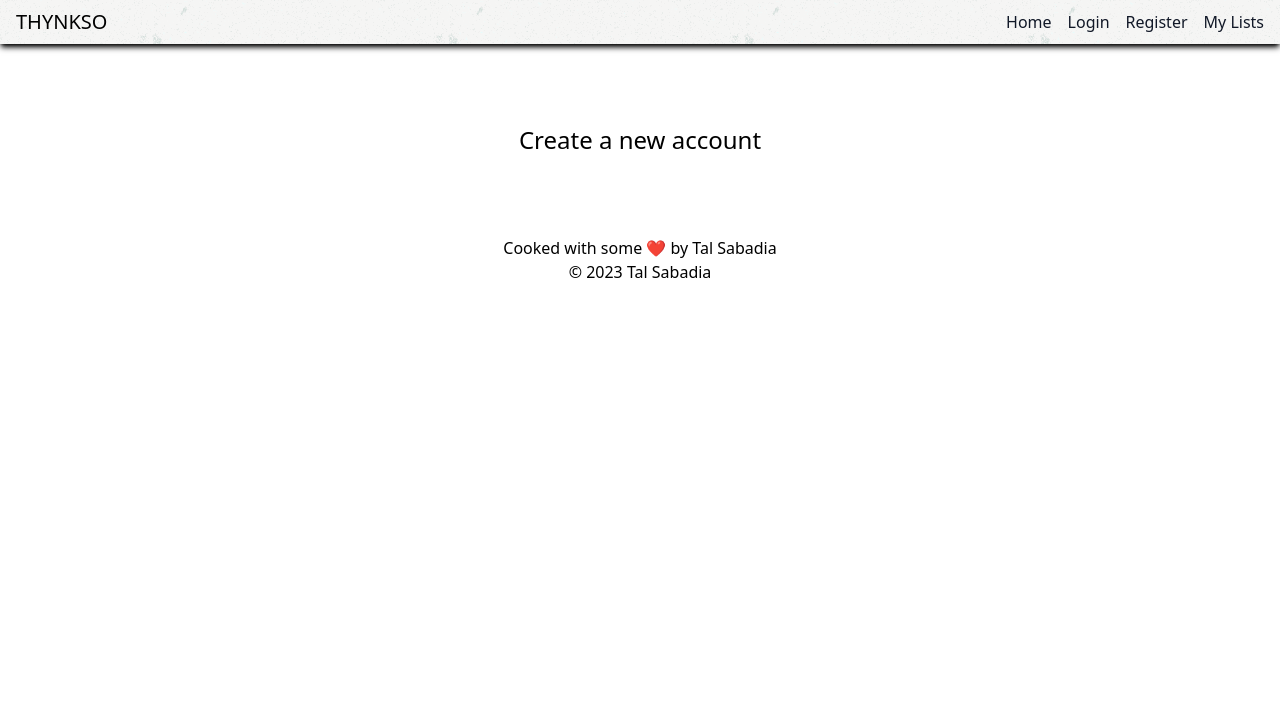
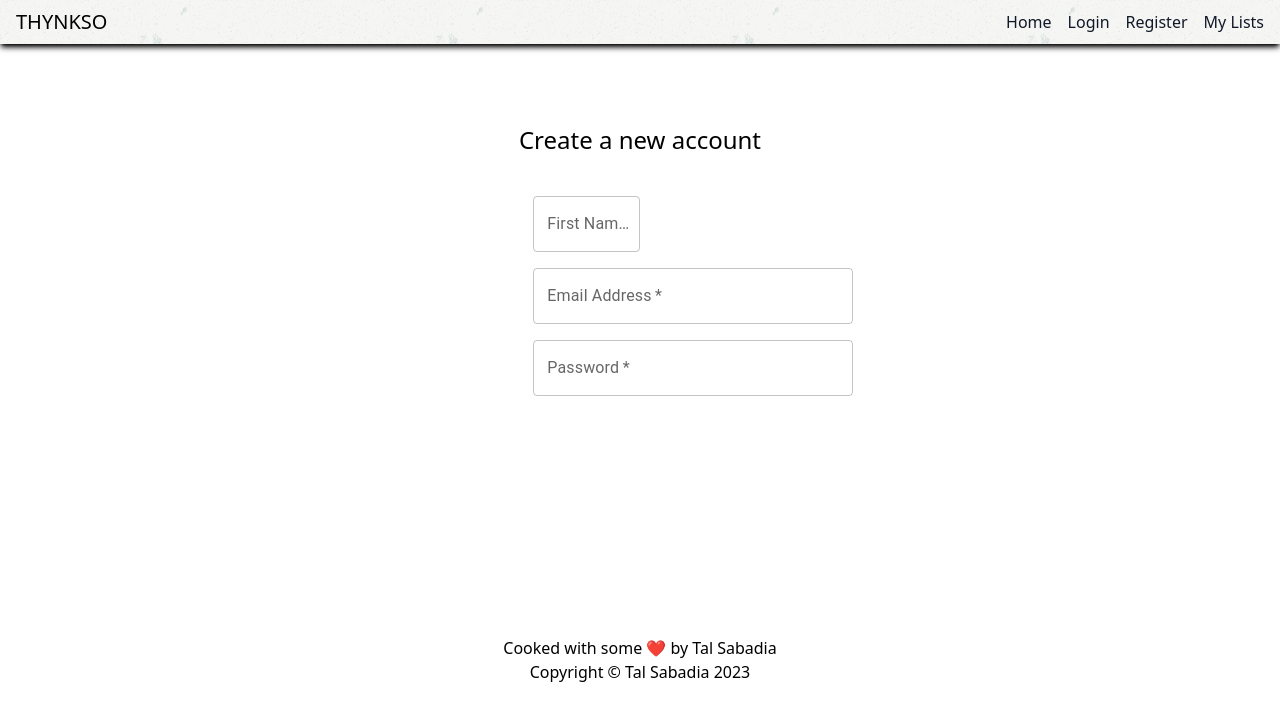
Before and after one commit to W01v3n/TodoApp, a React (Vite) app in the folder frontend/: page /register in a window 1280 px wide. Shown: the top 720 px of the page. Built offline with nearby package versions, Linux system fonts and the light colour scheme.

Commit message:
Started registration form on RegisterForm.tsx.

```diff
--- a/frontend/package.json
+++ b/frontend/package.json
@@ -10,13 +10,15 @@
     "preview": "vite preview"
   },
   "dependencies": {
-    "@headlessui/react": "^1.7.14",
+    "@emotion/react": "^11.10.8",
+    "@emotion/styled": "^11.10.8",
+    "@fontsource/roboto": "^4.5.8",
     "@heroicons/react": "^2.0.17",
+    "@mui/material": "^5.12.3",
     "dotenv": "^16.0.3",
     "inspirational-quotes": "^2.0.1",
     "react": "^18.2.0",
     "react-dom": "^18.2.0",
-    "react-emojis": "^1.0.6",
     "react-router-dom": "^6.10.0"
   },
   "devDependencies": {
--- a/frontend/src/components/RegisterForm.tsx
+++ b/frontend/src/components/RegisterForm.tsx
@@ -1,10 +1,56 @@
-import "../styles/index.css";
+import { TextField, Input } from "@mui/material";
+// import { useState } from "react";
 
 function RegisterForm() {
+  // const [email, setEmail] = useState("");
+
+  // function handleEmailChange(event: React.FormEvent<HTMLInputElement>) {
+  //   const value = event.currentTarget.value;
+  //   if (value) {
+  //     setEmail(value);
+  //   }
+  // }
+
   return (
-    <div className="py-20">
-      <h1 className="text-center text-2xl font-light">Create a new account</h1>
-    </div>
+    <form>
+      <div className="grid grid-cols-1 py-20 text-center md:grid-cols-12 md:grid-rows-6">
+        <h1 className="text- col-span-full mb-10 text-center text-2xl font-light">
+          Create a new account
+        </h1>
+
+        <div className="md:col-span-1 md:col-start-6 md:row-start-2">
+          <TextField
+            color="primary"
+            type="text"
+            label="First Name"
+            id="fName"
+            required
+            fullWidth
+          />
+        </div>
+
+        <div className="md:col-span-3 md:col-start-6 md:row-start-3">
+          <TextField
+            color="primary"
+            type="email"
+            label="Email Address"
+            required
+            id="email"
+            fullWidth
+          />
+        </div>
+        <div className="md:col-span-3 md:col-start-6 md:row-start-4">
+          <TextField
+            color="primary"
+            type="password"
+            label="Password"
+            required
+            id="password"
+            fullWidth
+          />
+        </div>
+      </div>
+    </form>
   );
 }
 
--- a/frontend/src/pages/GeneralSections/Footer.tsx
+++ b/frontend/src/pages/GeneralSections/Footer.tsx
@@ -10,7 +10,7 @@ function Footer() {
           Sabadia
         </p>
         <p>
-          {copyright} {year} Tal Sabadia
+          Copyright {copyright} Tal Sabadia {year}
         </p>
       </div>
     </section>
--- a/frontend/src/pages/RegisterPage.tsx
+++ b/frontend/src/pages/RegisterPage.tsx
@@ -1,5 +1,4 @@
 import RegisterForm from "../components/RegisterForm";
-import Navbar from "../components/NotAuthenticated/Navbar/Navbar";
 import Footer from "./GeneralSections/Footer";
 
 function RegisterPage() {
```
Also changed, not shown: 1 other file (tests, documents, lock files or other folders).
